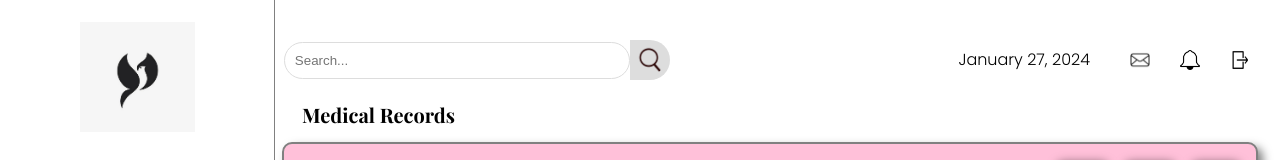
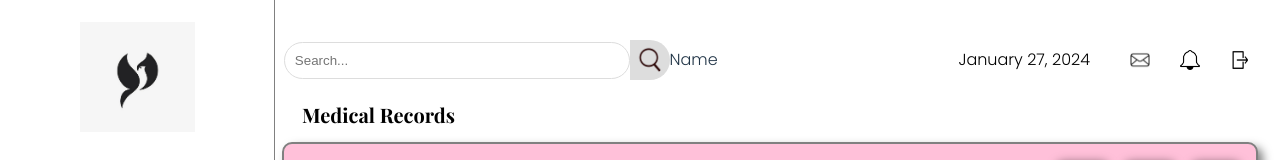
Before and after one commit to Team-Cornflakes/VitaFile, a React (Vite) app in the folder frontend/: page /family in a window 1280 px wide. Shown: the top 160 px of the page. Built offline with nearby package versions, Linux system fonts and the light colour scheme; no server answers.

Commit message:
header name div

```diff
--- a/frontend/components/Header.jsx
+++ b/frontend/components/Header.jsx
@@ -32,6 +32,7 @@ const Header = ({ toggleSidebar }) => {
           <img src={searchIcon} alt="Search" className="search-icon" />
         </button>
       </div>
+      <div className='headernamediv'>Name</div>
       <div className="header-right">
         <span className="date-display">{formatDate()}</span>
         <button className="icon-button message-icon">
```
